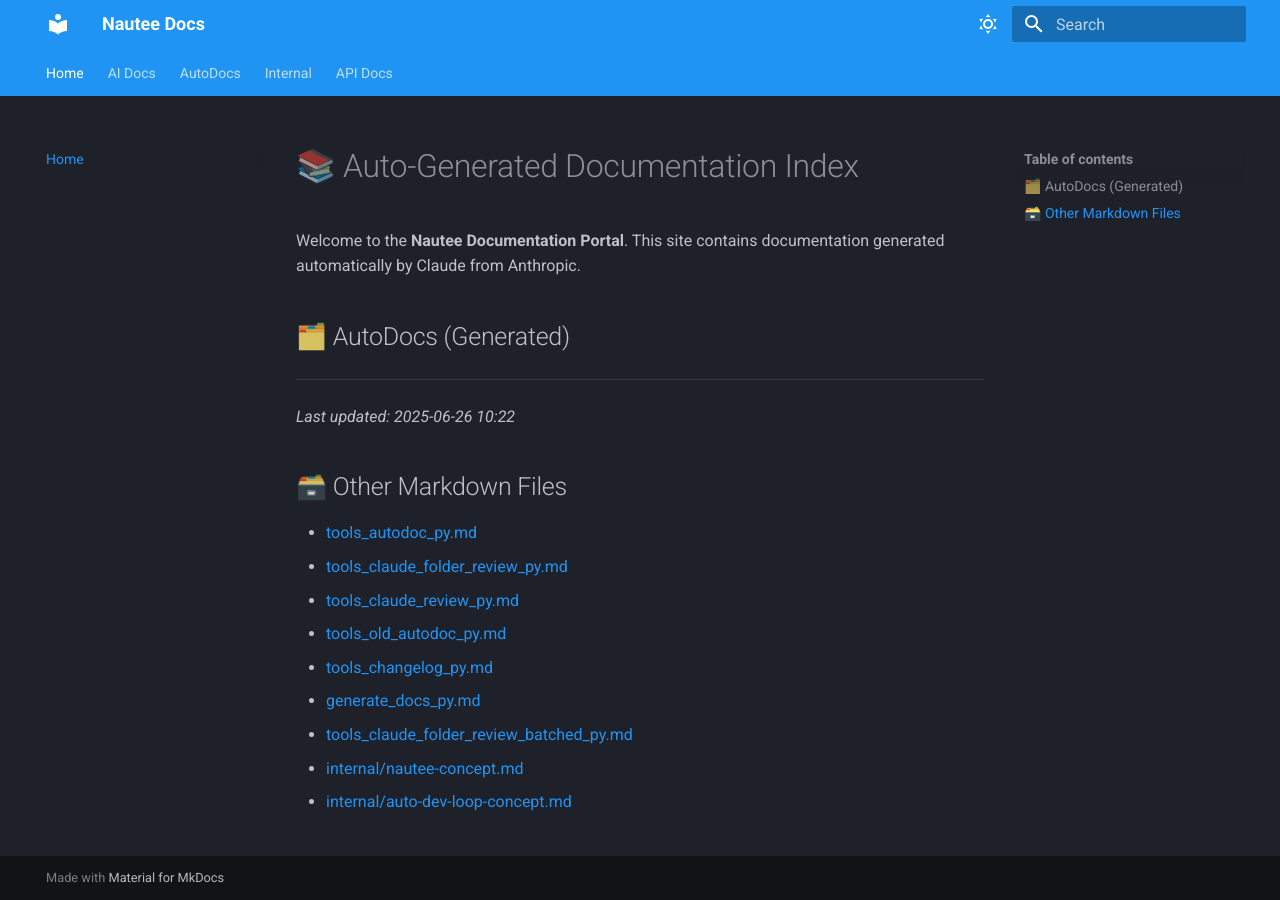
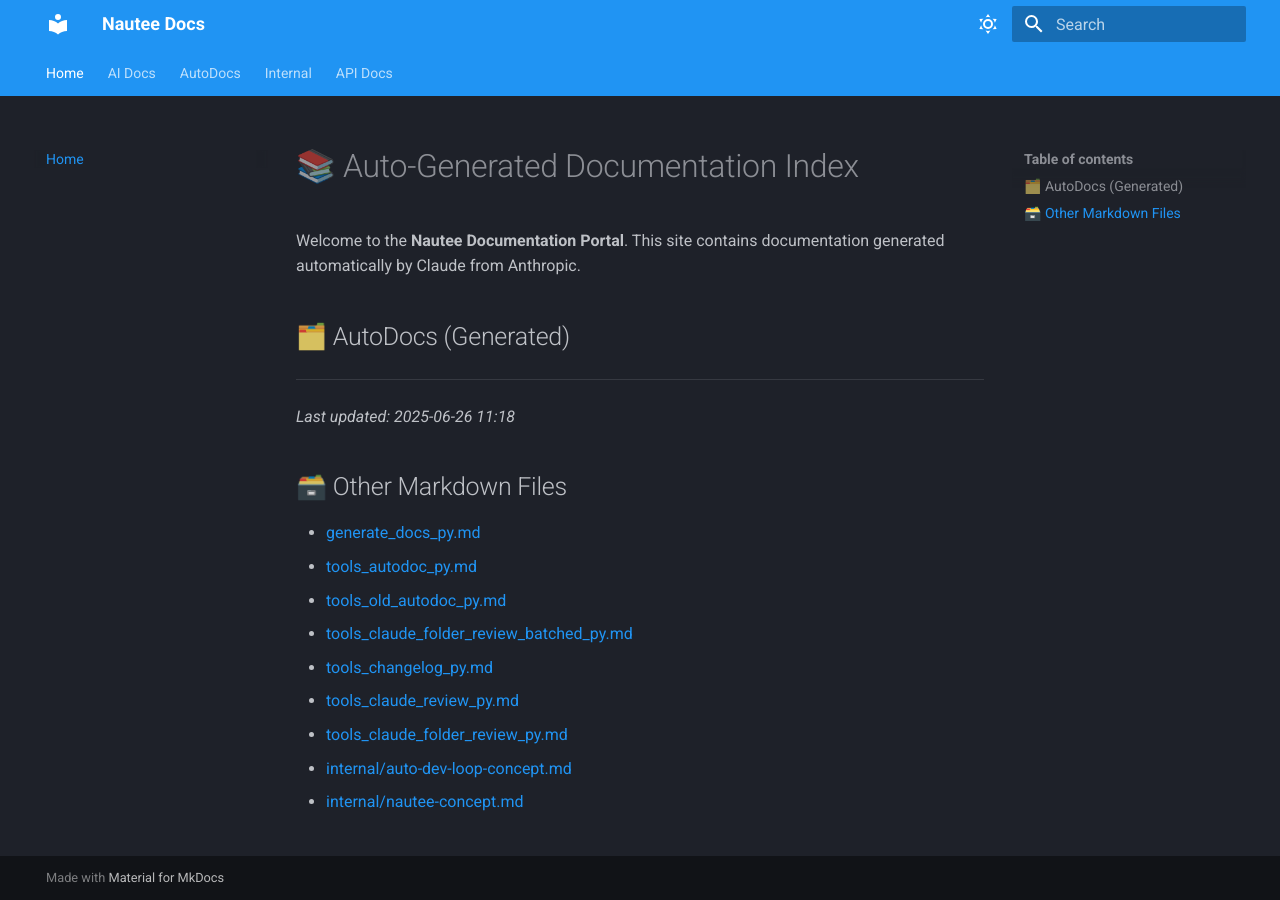
Before and after one commit to 48Nauts-Operator/nautee, an MkDocs documentation site: the page built from docs/index.md, in a window 1280 px wide. Built offline with MkDocs 1.6.1 and Material for MkDocs 9.7.7, drawn with Linux system fonts in a browser that asks for light colours.

```diff
--- a/docs/index.md
+++ b/docs/index.md
@@ -7,16 +7,16 @@ Welcome to the **Nautee Documentation Portal**. This site contains documentation
 
 ---
 
-_Last updated: 2025-06-26 10:22_
+_Last updated: 2025-06-26 11:18_
 
 ## 🗃️ Other Markdown Files
 
+- [generate_docs_py.md](generate_docs_py.md)
 - [tools_autodoc_py.md](tools_autodoc_py.md)
+- [tools_old_autodoc_py.md](tools_old_autodoc_py.md)
+- [tools_claude_folder_review_batched_py.md](tools_claude_folder_review_batched_py.md)
+- [tools_changelog_py.md](tools_changelog_py.md)
+- [tools_claude_review_py.md](tools_claude_review_py.md)
 - [tools_claude_folder_review_py.md](tools_claude_folder_review_py.md)
-- [tools_claude_review_py.md](tools_claude_review_py.md)
-- [tools_old_autodoc_py.md](tools_old_autodoc_py.md)
-- [tools_changelog_py.md](tools_changelog_py.md)
-- [generate_docs_py.md](generate_docs_py.md)
-- [tools_claude_folder_review_batched_py.md](tools_claude_folder_review_batched_py.md)
+- [internal/auto-dev-loop-concept.md](internal/auto-dev-loop-concept.md)
 - [internal/nautee-concept.md](internal/nautee-concept.md)
-- [internal/auto-dev-loop-concept.md](internal/auto-dev-loop-concept.md)
```
